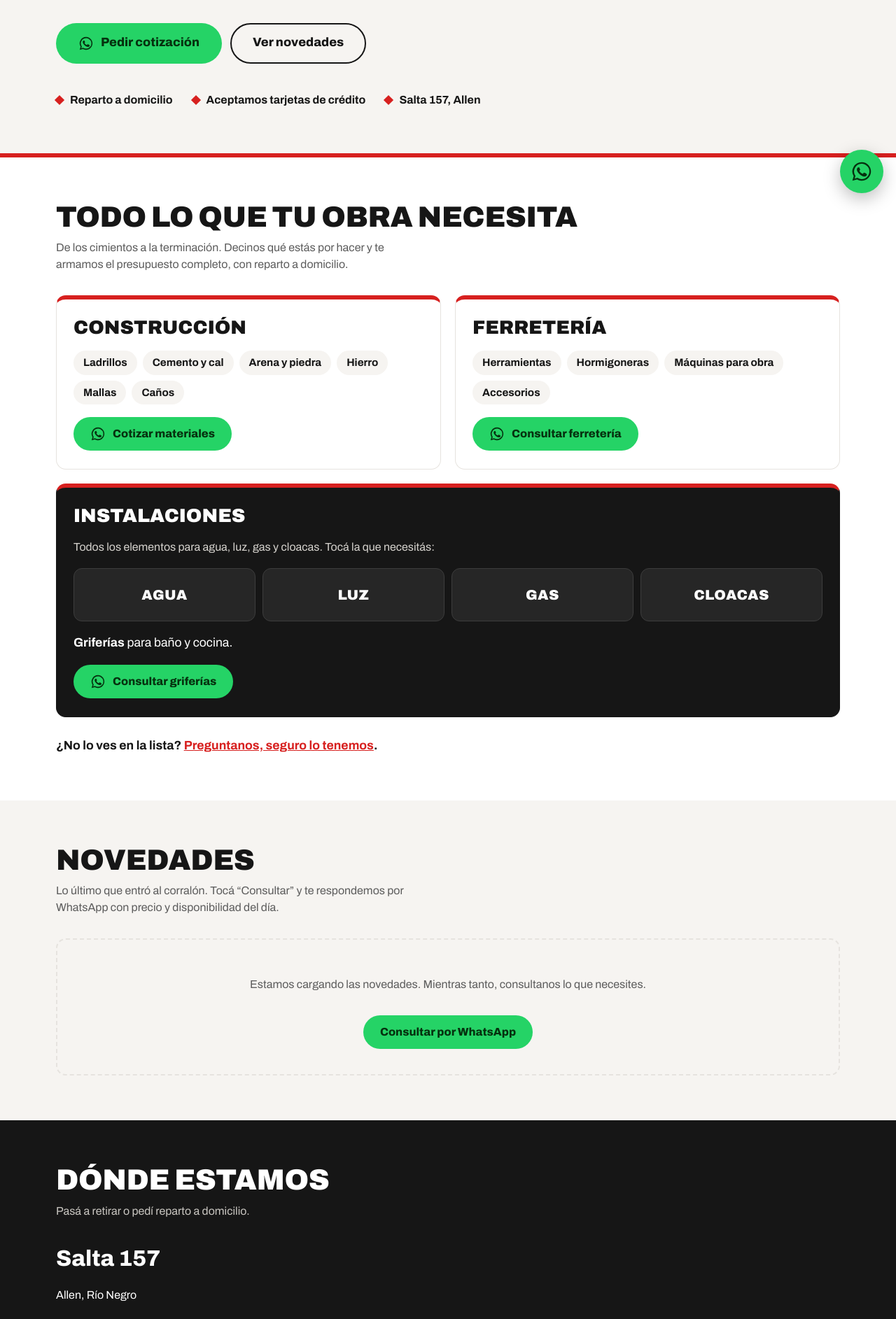
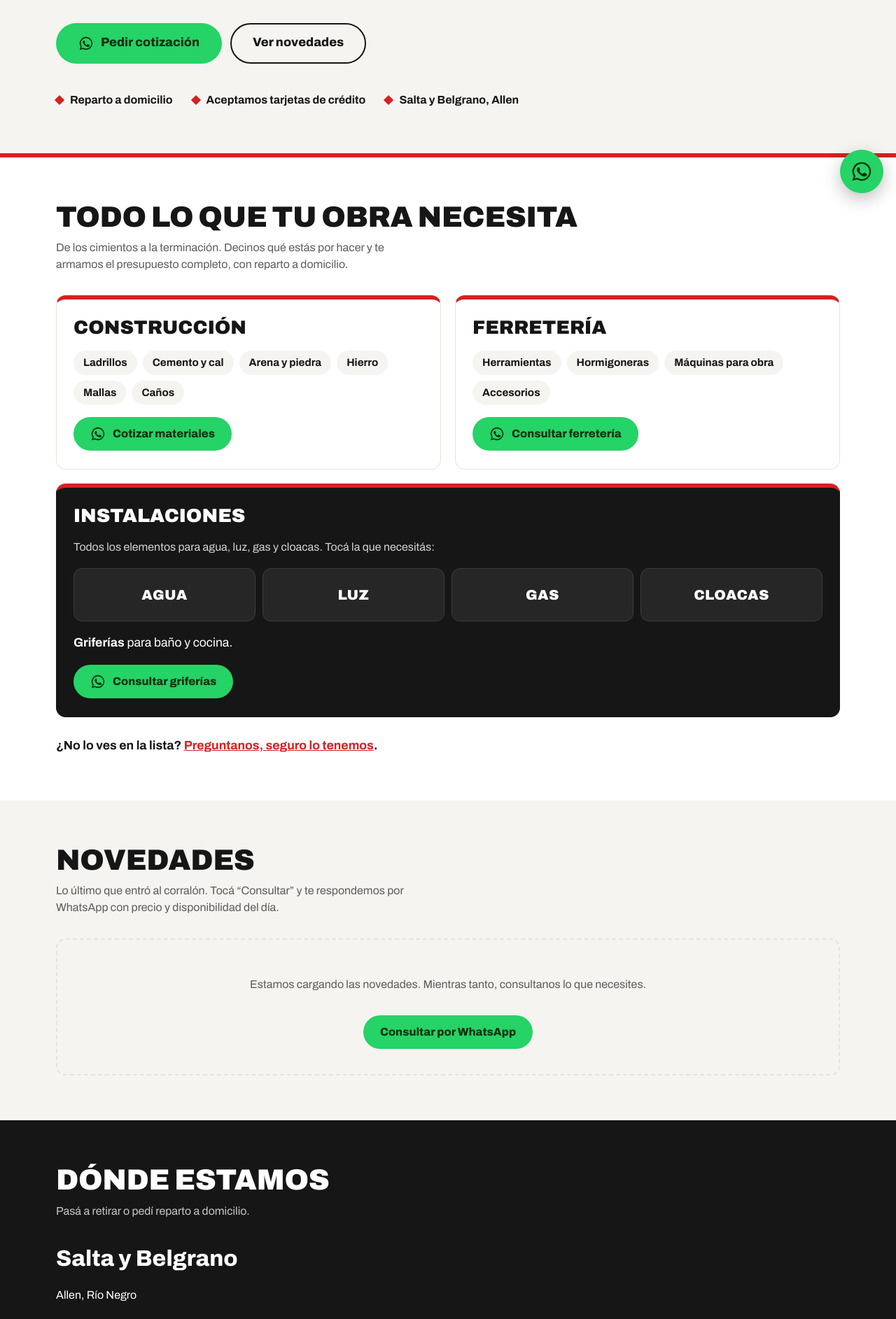
Before and after one commit to ElbarbasMostacho/almacen-de-materiales, a plain HTML site: page index.html in a window 1280 px wide. Shown: the part 506-2391 px from the top of the page at 70% size. Drawn offline with Linux system fonts and the light colour scheme; no server answers.

Commit message:
Revert "Dirección: Salta 157"
This reverts commit 546f9bb58f31b081fe5d07d17f297e09361c9eb4.

```diff
--- a/index.html
+++ b/index.html
@@ -43,7 +43,7 @@
         <ul class="datos">
           <li>Reparto a domicilio</li>
           <li>Aceptamos tarjetas de crédito</li>
-          <li>Salta 157, Allen</li>
+          <li>Salta y Belgrano, Allen</li>
         </ul>
       </div>
     </section>
@@ -96,10 +96,10 @@
       <div class="contenedor">
         <h2>Dónde estamos</h2>
         <p class="intro">Pasá a retirar o pedí reparto a domicilio.</p>
-        <p class="direccion">Salta 157</p>
+        <p class="direccion">Salta y Belgrano</p>
         <p>Allen, Río Negro</p>
         <div class="acciones" style="margin-top:24px">
-          <a class="btn btn-linea" target="_blank" rel="noopener" href="https://www.google.com/maps/search/?api=1&query=Salta+157%2C+Allen%2C+R%C3%ADo+Negro">Cómo llegar</a>
+          <a class="btn btn-linea" target="_blank" rel="noopener" href="https://www.google.com/maps/search/?api=1&query=Salta+y+Belgrano%2C+Allen%2C+R%C3%ADo+Negro">Cómo llegar</a>
           <a class="btn btn-wa" data-wa href="https://wa.me/5492984367782"><svg aria-hidden="true"><use href="#ico-wa"/></svg>2984 36-7782</a>
         </div>
       </div>
```
